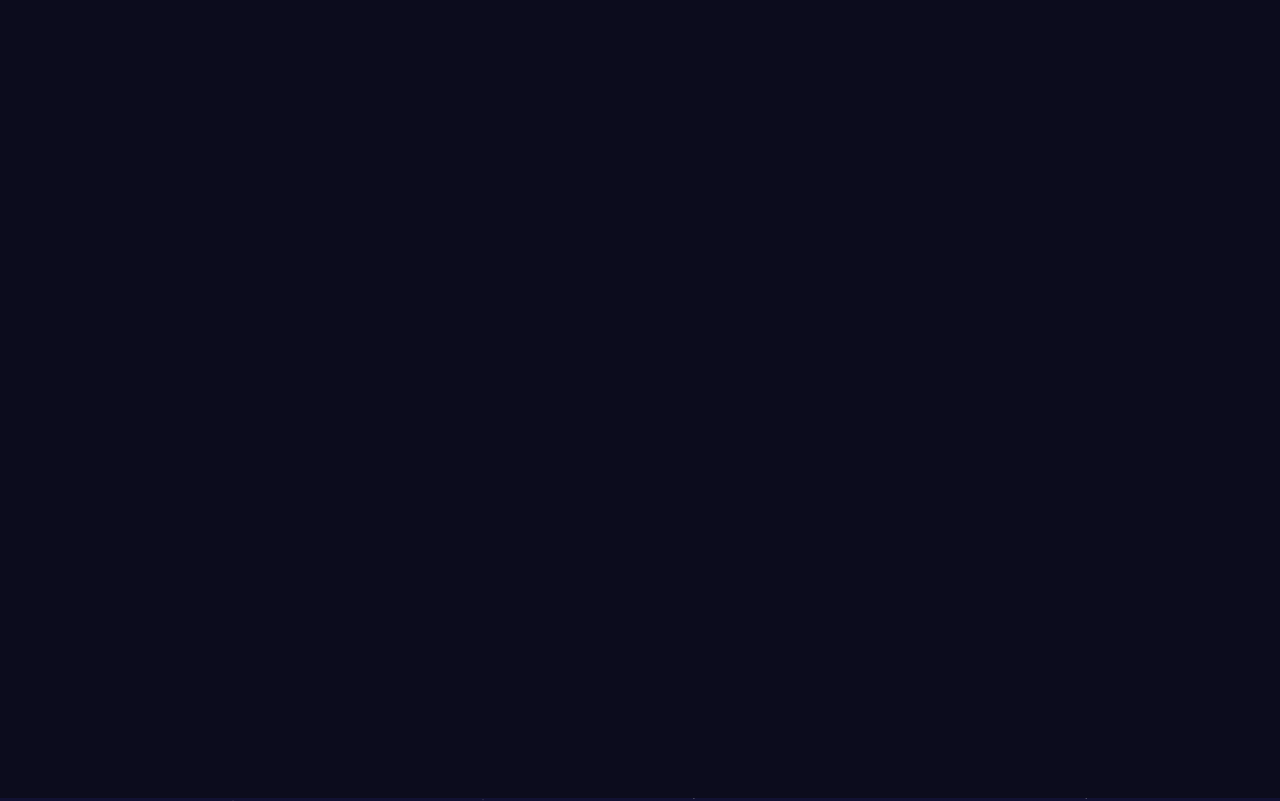
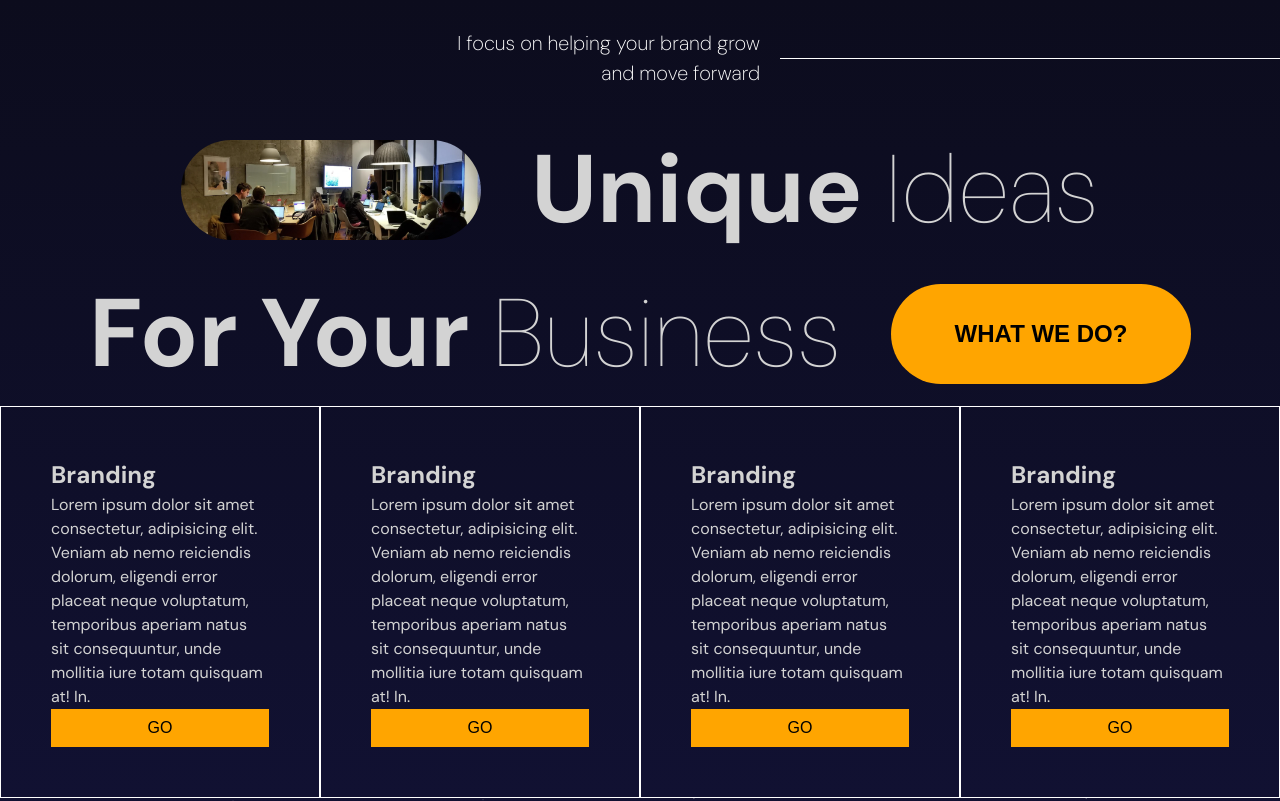
Before and after one commit to bhavy278/animated-portfolio, a React (Vite) app: page / in a window 1280 px wide. Shown: the part 1602-2403 px from the top of the page. Built offline with nearby package versions, Linux system fonts and the light colour scheme.

Commit message:
feat: add Services component with animations and styles, update App structure to include Services and Portfolio sections

```diff
--- a/src/App.jsx
+++ b/src/App.jsx
@@ -4,7 +4,6 @@ import Navbar from "./components/navbar/Navbar";
 import Parallax from "./components/parallax/Parallax";
 import Portfolio from "./components/portfolio/Portfolio";
 import Services from "./components/services/Services";
-import Test from "./components/test/Test";
 
 function App() {
   return (
@@ -23,7 +22,9 @@ function App() {
         <section>
           <Parallax type={"portfolio"} />
         </section>
-
+        <section>
+          <Portfolio />
+        </section>
       </div>
     </>
   );
--- /dev/null
+++ b/src/components/services/Services.jsx
@@ -0,0 +1,134 @@
+import React, { useRef } from "react";
+import "./services.scss";
+import { animate, motion, stagger, useInView } from "framer-motion";
+
+const doList = [
+  {
+    id: 1,
+    title: "Branding",
+    desc: `Lorem ipsum dolor sit amet consectetur, adipisicing elit. Veniam ab
+            nemo reiciendis dolorum, eligendi error placeat neque voluptatum,
+            temporibus aperiam natus sit consequuntur, unde mollitia iure totam
+            quisquam at! In.`,
+    button: "Go",
+  },
+  {
+    id: 2,
+    title: "Branding",
+    desc: `Lorem ipsum dolor sit amet consectetur, adipisicing elit. Veniam ab
+            nemo reiciendis dolorum, eligendi error placeat neque voluptatum,
+            temporibus aperiam natus sit consequuntur, unde mollitia iure totam
+            quisquam at! In.`,
+    button: "Go",
+  },
+  {
+    id: 3,
+    title: "Branding",
+    desc: `Lorem ipsum dolor sit amet consectetur, adipisicing elit. Veniam ab
+            nemo reiciendis dolorum, eligendi error placeat neque voluptatum,
+            temporibus aperiam natus sit consequuntur, unde mollitia iure totam
+            quisquam at! In.`,
+    button: "Go",
+  },
+  {
+    id: 4,
+    title: "Branding",
+    desc: `Lorem ipsum dolor sit amet consectetur, adipisicing elit. Veniam ab
+            nemo reiciendis dolorum, eligendi error placeat neque voluptatum,
+            temporibus aperiam natus sit consequuntur, unde mollitia iure totam
+            quisquam at! In.`,
+    button: "Go",
+  },
+];
+
+const variants = {
+  initial: {
+    x: -500,
+    opacity: 0,
+  },
+  animate: {
+    x: 0,
+    opacity: 1,
+    transition: { duration: 1, staggerChildren: 0.1 },
+  },
+};
+export default function Services() {
+  const ref = useRef();
+  const isInView = useInView(ref, {
+    margin: "100px",
+  });
+  return (
+    <motion.div
+      className="services"
+      variants={variants}
+      initial={"initial"}
+      animate={isInView && "animate"}
+      ref={ref}
+    >
+      <motion.div className="textContainer" variants={variants}>
+        <motion.p>
+          I focus on helping your brand grow <br /> and move forward
+        </motion.p>
+        <hr />
+      </motion.div>
+      <motion.div
+        className="titleContainer"
+        variants={variants}
+        initial={"initial"}
+        animate={"animate"}
+      >
+        <div className="title">
+          <img src="/people.webp" alt="" />
+          <h1>
+            <motion.b
+              whileHover={{
+                color: "orange",
+              }}
+            >
+              Unique{" "}
+            </motion.b>
+            Ideas
+          </h1>
+        </div>
+        <div className="title">
+          <h1>
+            <motion.b
+              whileHover={{
+                color: "orange",
+              }}
+            >
+              For Your{" "}
+            </motion.b>
+            Business
+          </h1>
+          <button>WHAT WE DO?</button>
+        </div>
+      </motion.div>
+
+      <motion.div
+        className="listContainer"
+        variants={variants}
+        initial={"initial"}
+        whileInView={"animate"}
+      >
+        {doList.map((item) => {
+          return (
+            <motion.div
+              className="box"
+              whileHover={{
+                transition: "1s",
+                backgroundColor: "lightgray",
+                color: "black",
+              }}
+              key={`${item.title}${item.id}`}
+            >
+              <h2>{item.title}</h2>
+              <p>{item.desc}</p>
+              <button>{item.button}</button>
+            </motion.div>
+          );
+        })}
+      </motion.div>
+    </motion.div>
+  );
+}
--- /dev/null
+++ b/src/components/services/services.scss
@@ -0,0 +1,79 @@
+.services {
+  background: linear-gradient(180deg, #0c0c1d, #111132);
+  height: 100%;
+  display: flex;
+  flex-direction: column;
+  justify-content: space-between;
+  align-items: center;
+  .textContainer {
+    flex: 1;
+    align-self: flex-end;
+    display: flex;
+    align-items: center;
+    gap: 20px;
+    p {
+      font-weight: 200;
+      font-size: 20px;
+      color: white;
+      text-align: right;
+    }
+    hr {
+      width: 500px;
+      border: none;
+      border-top: 0.5px solid white;
+    }
+  }
+  .titleContainer {
+    flex: 2;
+    display: flex;
+    flex-direction: column;
+    align-items: center;
+    .title {
+      display: flex;
+      gap: 50px;
+      align-items: center;
+      img {
+        width: 300px;
+        height: 100px;
+        border-radius: 50px;
+        object-fit: cover;
+      }
+      h1 {
+        font-size: 96px;
+        font-weight: 100;
+      }
+      button {
+        width: 300px;
+        height: 100px;
+        border-radius: 50px;
+        background-color: orange;
+        border: none;
+        font-size: 24px;
+        font-weight: 700;
+        cursor: pointer;
+      }
+    }
+  }
+  .listContainer {
+    flex: 2;
+    display: flex;
+    max-width: 1366px;
+    margin: auto;
+    .box {
+      padding: 50px;
+      border: 0.5px solid white;
+
+      display: flex;
+      flex-direction: column;
+      justify-content: space-between;
+      button {
+        padding: 10px;
+        background-color: orange;
+        border: none;
+        font-size: 16px;
+        text-transform: uppercase;
+        cursor: pointer;
+      }
+    }
+  }
+}
```
